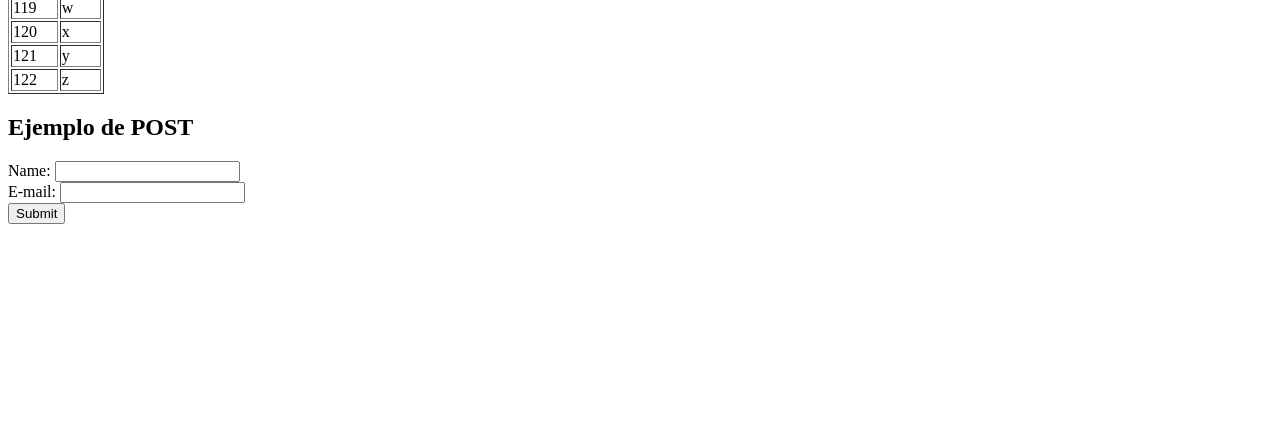
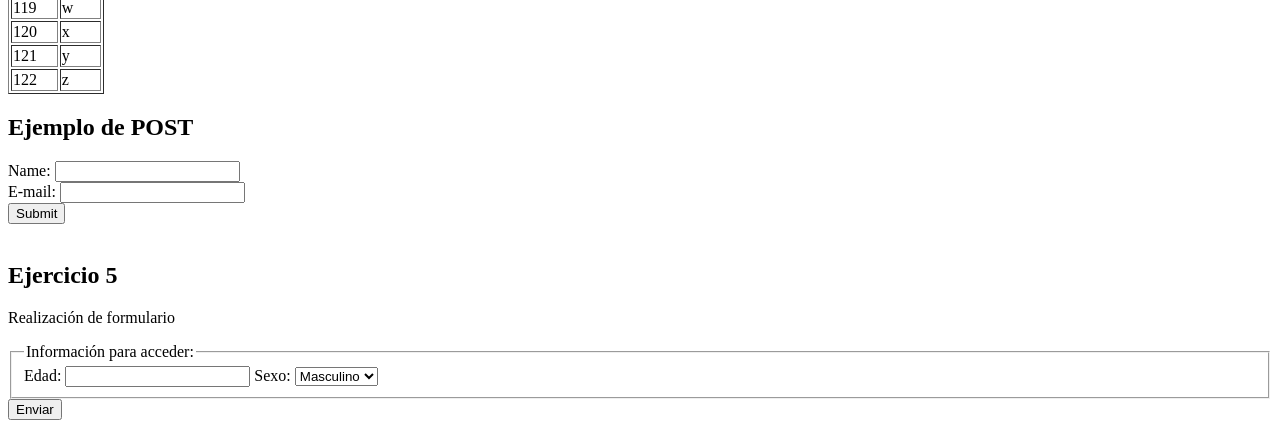
Before and after one commit to Kippie01PW/tecweb, a PHP site: page /tecweb/ in a window 1280 px wide. Shown: the part 981-1409 px from the top of the page. Before the commit the page ends 1205 px from the top, so only its background shows below. Run offline with PHP 8.4, Linux system fonts and the light colour scheme.

Commit message:
Se realizó satisfactiamente el inciso 5 de la práctica

```diff
--- a/practicas/p06/index.php
+++ b/practicas/p06/index.php
@@ -62,5 +62,23 @@
             echo $_POST["email"];
         }
     ?>
+
+    <h2>Ejercicio 5</h2>
+    <p>Realización de formulario </p>
+
+    <form action="http://localhost/tecweb/practicas/p06/src/xhtml1.php" method="post">
+        <fieldset>
+            <legend>Información para acceder: </legend>
+
+            <label for="edad">Edad: </label><input type="number" name="edad" required>
+            <label for="sexo">Sexo: </label>
+            <select name="sexo" id="sexo" required>
+                <option value="masculino">Masculino</option>
+                <option value="femenino">Femenino</option>
+            </select>
+        </fieldset>
+        <input type="submit" value="Enviar">
+    </form>
+
 </body>
 </html>
```
Also changed, not shown: practicas/p06/src/xhtml1.php (added, +26 -0 lines).
